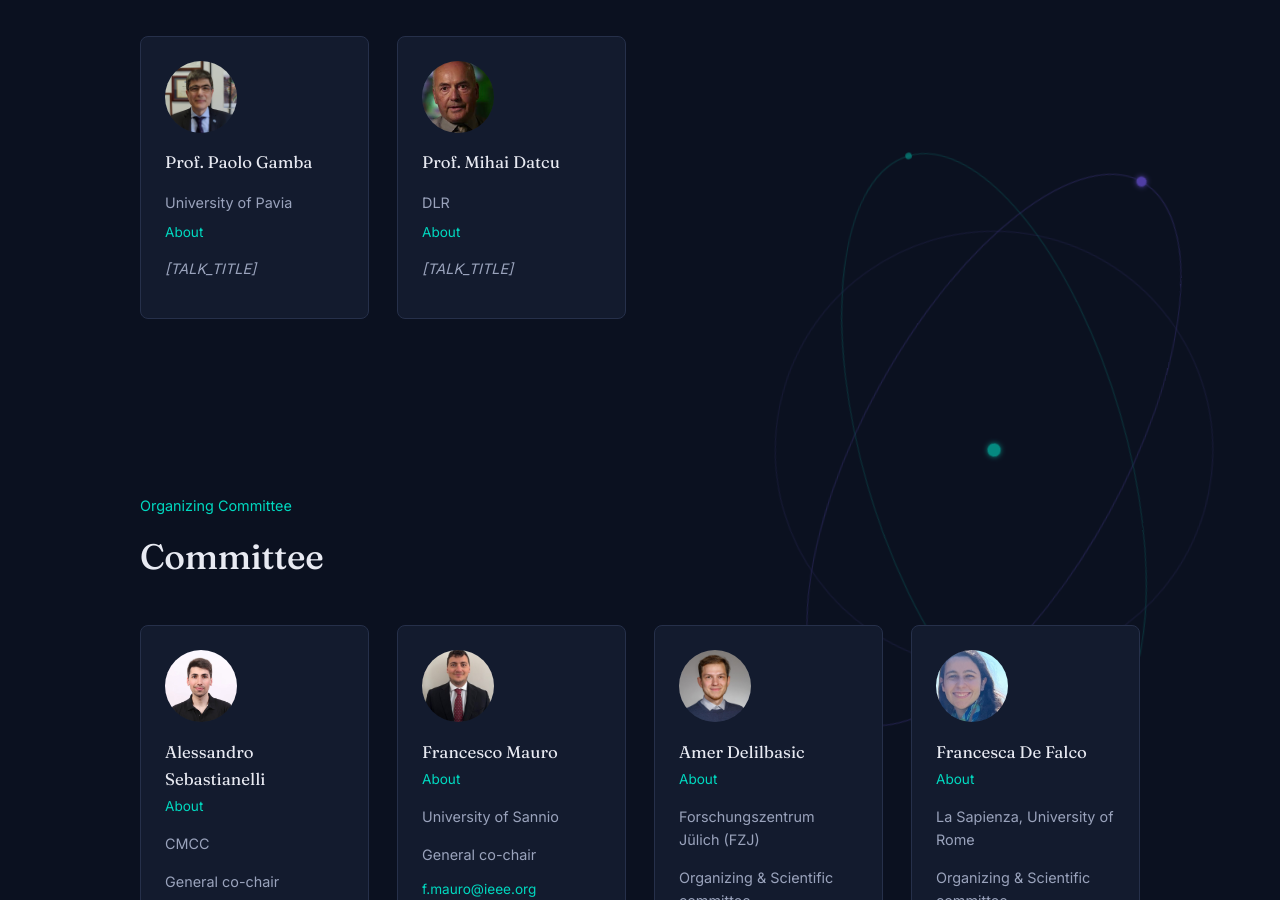
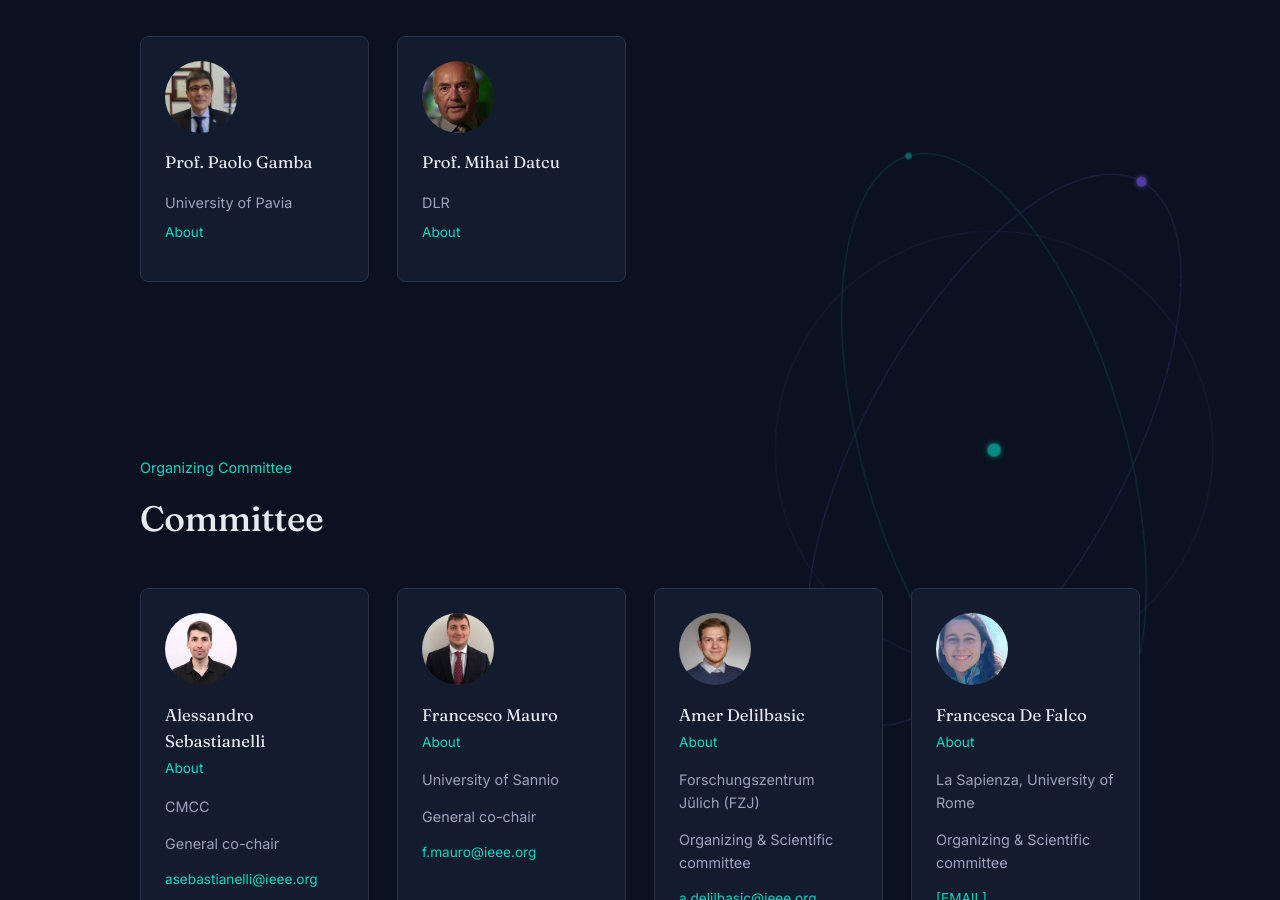
Before and after one commit to IEEE-QUEST-QC4EO/assembly-qc4eo-2026, a Jekyll site: the page built from index.md, in a window 1280 px wide and 900 px high, scrolled down 3485 px. Built offline with Jekyll 4.4.1, drawn with Linux system fonts in a browser that asks for light colours.

Commit message:
removing talk title

```diff
--- a/_config.yml
+++ b/_config.yml
@@ -60,15 +60,11 @@ topics:
 speakers:
   - name: "Prof. Paolo Gamba"
     affiliation: "University of Pavia"
-    talk_title: "[TALK_TITLE]"
     photo: "/assets/img/speakers/pgamba.png"
-    bio: "[SHORT_BIO]"
     web: "https://tlclab.unipv.it/index.php/people/the-team?view=article&id=71&catid=23"
   - name: "Prof. Mihai Datcu"
     affiliation: "DLR"
-    talk_title: "[TALK_TITLE]"
     photo: "/assets/img/speakers/mdatcu.jpeg"
-    bio: "[SHORT_BIO]"
     web: "https://philab.esa.int/team/mihai-datcu/"
 
 sponsors:
--- a/index.md
+++ b/index.md
@@ -91,7 +91,6 @@ layout: default
           <p class="person-name">{{ s.name }}</p>
           <p class="person-affiliation">{{ s.affiliation }}</p>
           <p class="person-web"><a href="{{ s.web }}" target="_blank" rel="noopener">About</a></p>
-          {% if s.talk_title %}<p class="person-bio"><em>{{ s.talk_title }}</em></p>{% endif %}
         </div>
       {% endfor %}
     </div>
```
